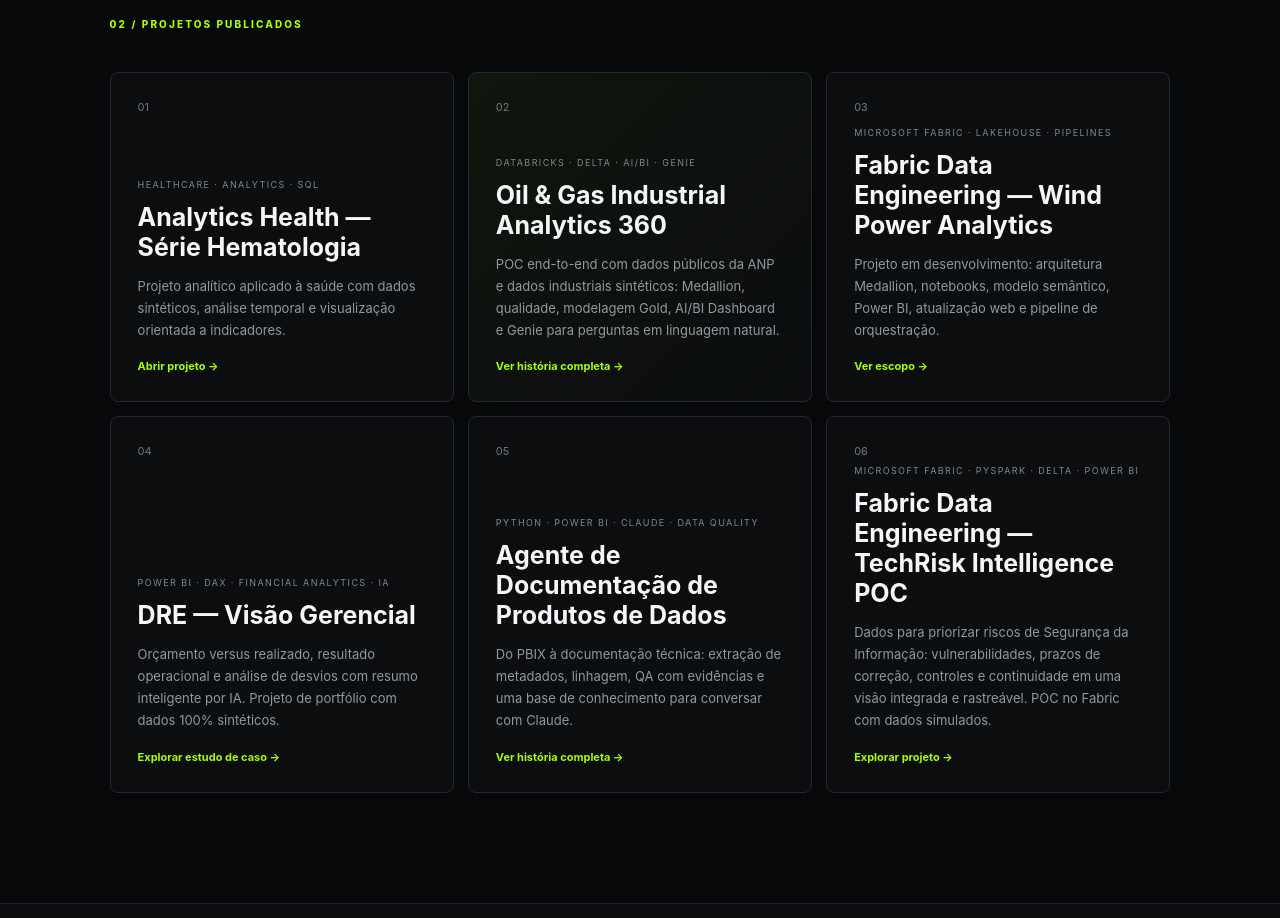
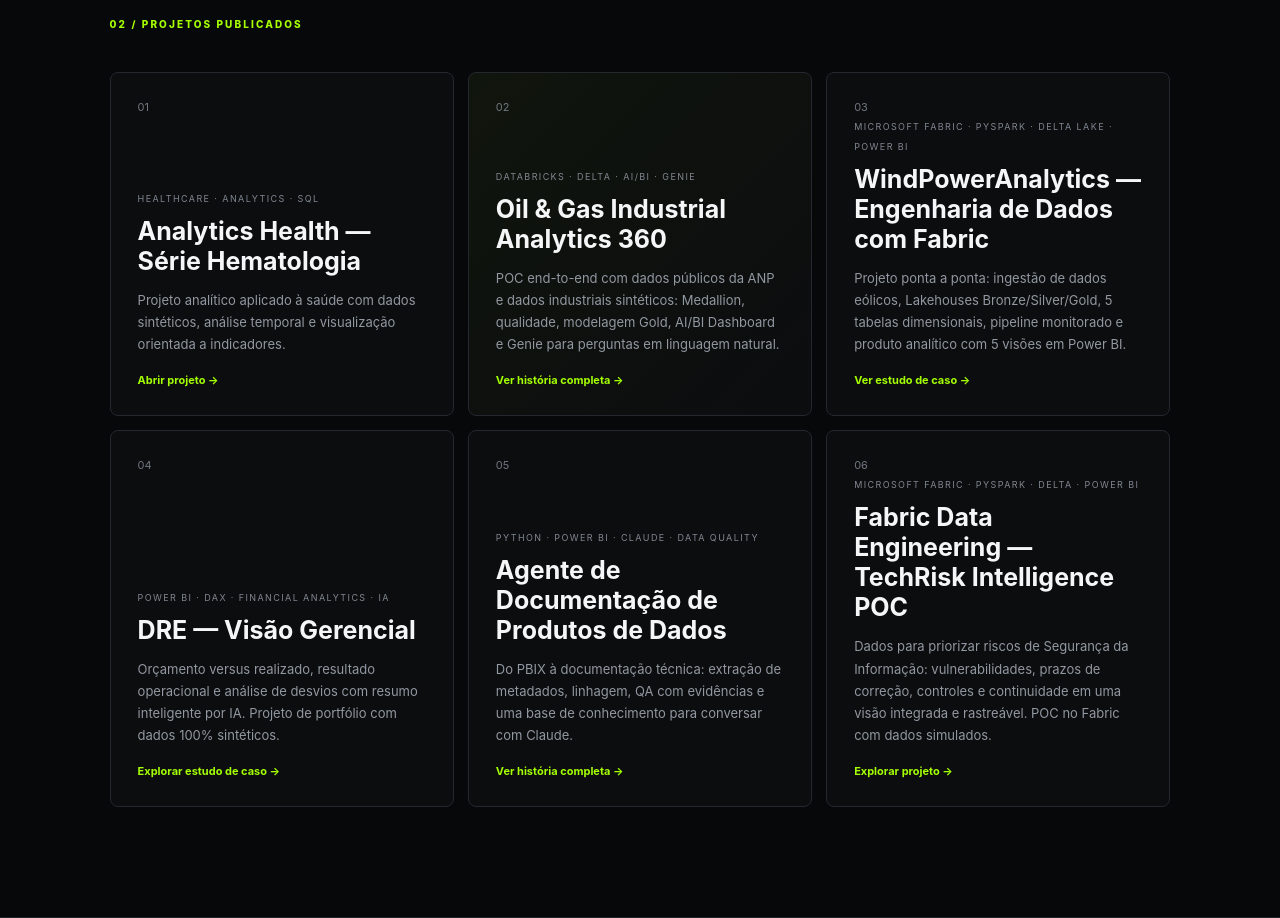
Before and after one commit to edusouzaengcomp/edusouza.engcomp-portfolio, a plain HTML site: page index.html in a window 1280 px wide. Shown: the part 1580-2498 px from the top of the page. Drawn offline with Linux system fonts and the light colour scheme.

Commit message:
Atualiza card 03 com WindPowerAnalytics concluído

```diff
--- a/index.html
+++ b/index.html
@@ -19,7 +19,7 @@
 <a class="card" href="projects/01-analytics-health-serie-hematologia/"><span>01</span><div><small>HEALTHCARE · ANALYTICS · SQL</small><h3>Analytics Health — Série Hematologia</h3><p>Projeto analítico aplicado à saúde com dados sintéticos, análise temporal e visualização orientada a indicadores.</p><b>Abrir projeto →</b></div></a>
 <a class="card featured" href="projects/02-databricks-genie-ai/"><span>02</span><div><small>DATABRICKS · DELTA · AI/BI · GENIE</small><h3>Oil & Gas Industrial Analytics 360</h3><p>POC end-to-end com dados públicos da ANP e dados industriais sintéticos: Medallion, qualidade, modelagem Gold, AI/BI Dashboard e Genie para perguntas em linguagem natural.</p><b>Ver história completa →</b></div></a>
 
-<a class="card" href="projects/03-fabric-data-engineering/"><span>03</span><div><small>MICROSOFT FABRIC · LAKEHOUSE · PIPELINES</small><h3>Fabric Data Engineering — Wind Power Analytics</h3><p>Projeto em desenvolvimento: arquitetura Medallion, notebooks, modelo semântico, Power BI, atualização web e pipeline de orquestração.</p><b>Ver escopo →</b></div></a>
+<a class="card" href="projects/03-fabric-data-engineering/"><span>03</span><div><small>MICROSOFT FABRIC · PYSPARK · DELTA LAKE · POWER BI</small><h3>WindPowerAnalytics — Engenharia de Dados com Fabric</h3><p>Projeto ponta a ponta: ingestão de dados eólicos, Lakehouses Bronze/Silver/Gold, 5 tabelas dimensionais, pipeline monitorado e produto analítico com 5 visões em Power BI.</p><b>Ver estudo de caso →</b></div></a>
 <a class="card" href="projects/04-dre-visao-gerencial/"><span>04</span><div><small>POWER BI · DAX · FINANCIAL ANALYTICS · IA</small><h3>DRE — Visão Gerencial</h3><p>Orçamento versus realizado, resultado operacional e análise de desvios com resumo inteligente por IA. Projeto de portfólio com dados 100% sintéticos.</p><b>Explorar estudo de caso →</b></div></a>
 <a class="card" href="projects/05-agente-documentacao-claude/"><span>05</span><div><small>PYTHON · POWER BI · CLAUDE · DATA QUALITY</small><h3>Agente de Documentação de Produtos de Dados</h3><p>Do PBIX à documentação técnica: extração de metadados, linhagem, QA com evidências e uma base de conhecimento para conversar com Claude.</p><b>Ver história completa →</b></div></a>
 <a class="card" href="projects/06-fabric-techrisk-intelligence/"><span>06</span><div><small>MICROSOFT FABRIC · PYSPARK · DELTA · POWER BI</small><h3>Fabric Data Engineering — TechRisk Intelligence POC</h3><p>Dados para priorizar riscos de Segurança da Informação: vulnerabilidades, prazos de correção, controles e continuidade em uma visão integrada e rastreável. POC no Fabric com dados simulados.</p><b>Explorar projeto →</b></div></a>
```
